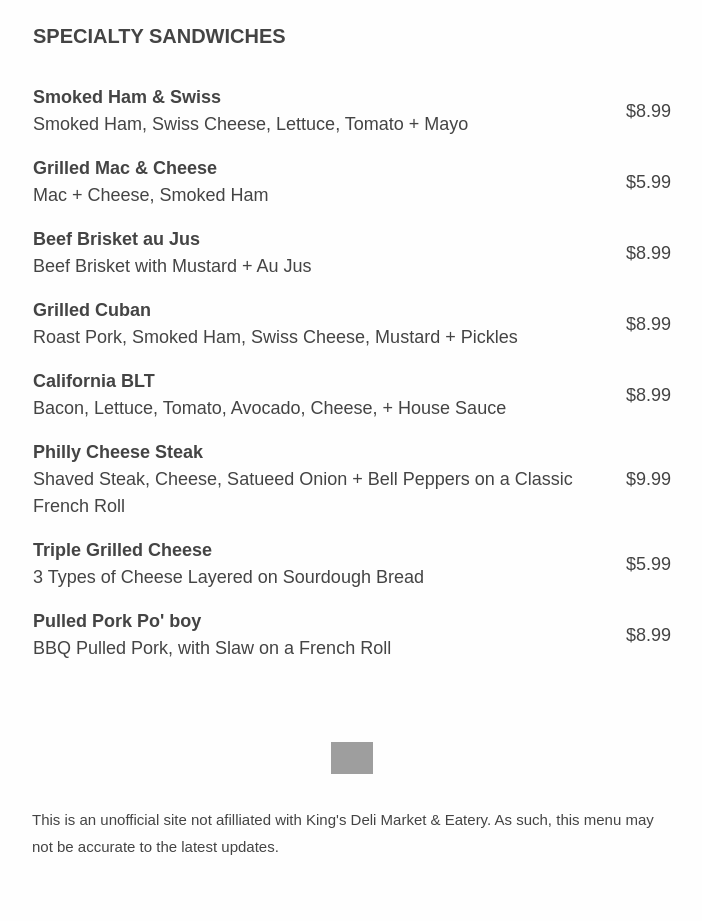
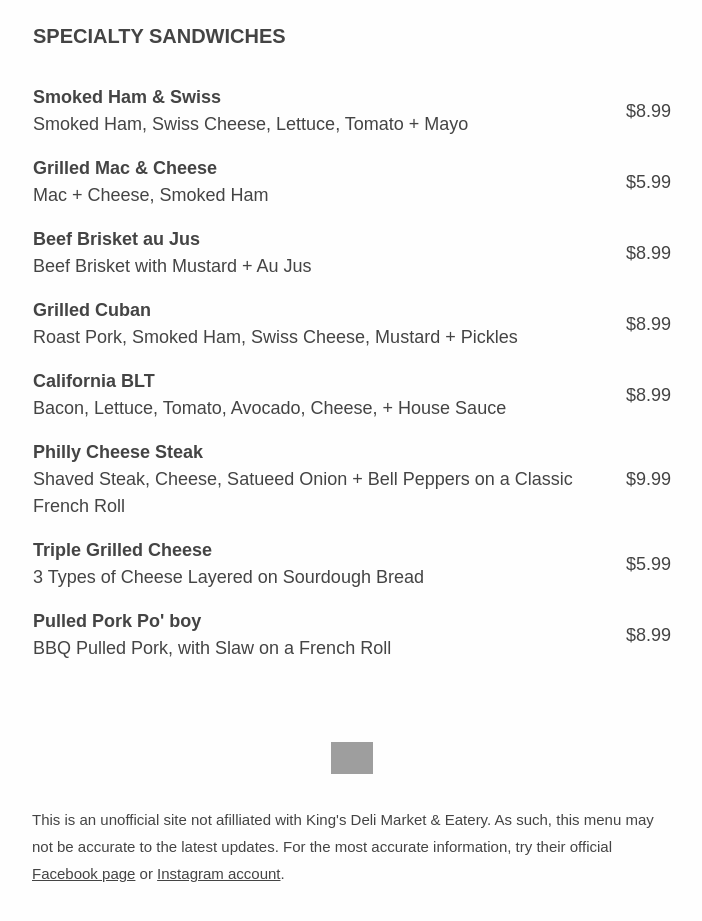
Before and after one commit to jondueck/kings, a plain HTML site: page index.html in a window 1280 px wide. Shown: the part 272-1193 px from the top of the page, without its empty margins (288-990 px from the left). Drawn offline with Linux system fonts and the light colour scheme; grey boxes are pictures that could not be loaded; a web font is replaced by a local one.

Commit message:
add links to official social media pages

```diff
--- a/index.html
+++ b/index.html
@@ -75,7 +75,7 @@
   <footer>
     <div class="wrap">
       <img src="https://emojipedia-us.s3.dualstack.us-west-1.amazonaws.com/thumbs/240/apple/155/sandwich_1f96a.png" class="sandwich-emoji">
-      <small>This is an unofficial site not afilliated with King's Deli Market & Eatery. As such, this menu may not be accurate to the latest updates.</small>
+      <small>This is an unofficial site not afilliated with King's Deli Market & Eatery. As such, this menu may not be accurate to the latest updates. For the most accurate information, try their official <a href="https://www.facebook.com/Kings-Deli-Market-Eatery-1693373957638975/">Facebook page</a> or <a href="https://www.instagram.com/kingsdeliandeatery/">Instagram account</a>.</small>
     </div>
   </footer>
 
--- a/style.css
+++ b/style.css
@@ -101,3 +101,22 @@ footer {
   -webkit-filter: grayscale(100%);
   filter: grayscale(100%);
 }
+
+a {
+  color: inherit;
+}
+
+a:hover {
+  color: #fff;
+  background: #444;
+}
+
+::selection {
+  background: #444;
+  color: #fff;
+}
+
+::-webkit-selection {
+  background: #444;
+  color: #fff;
+}
```
